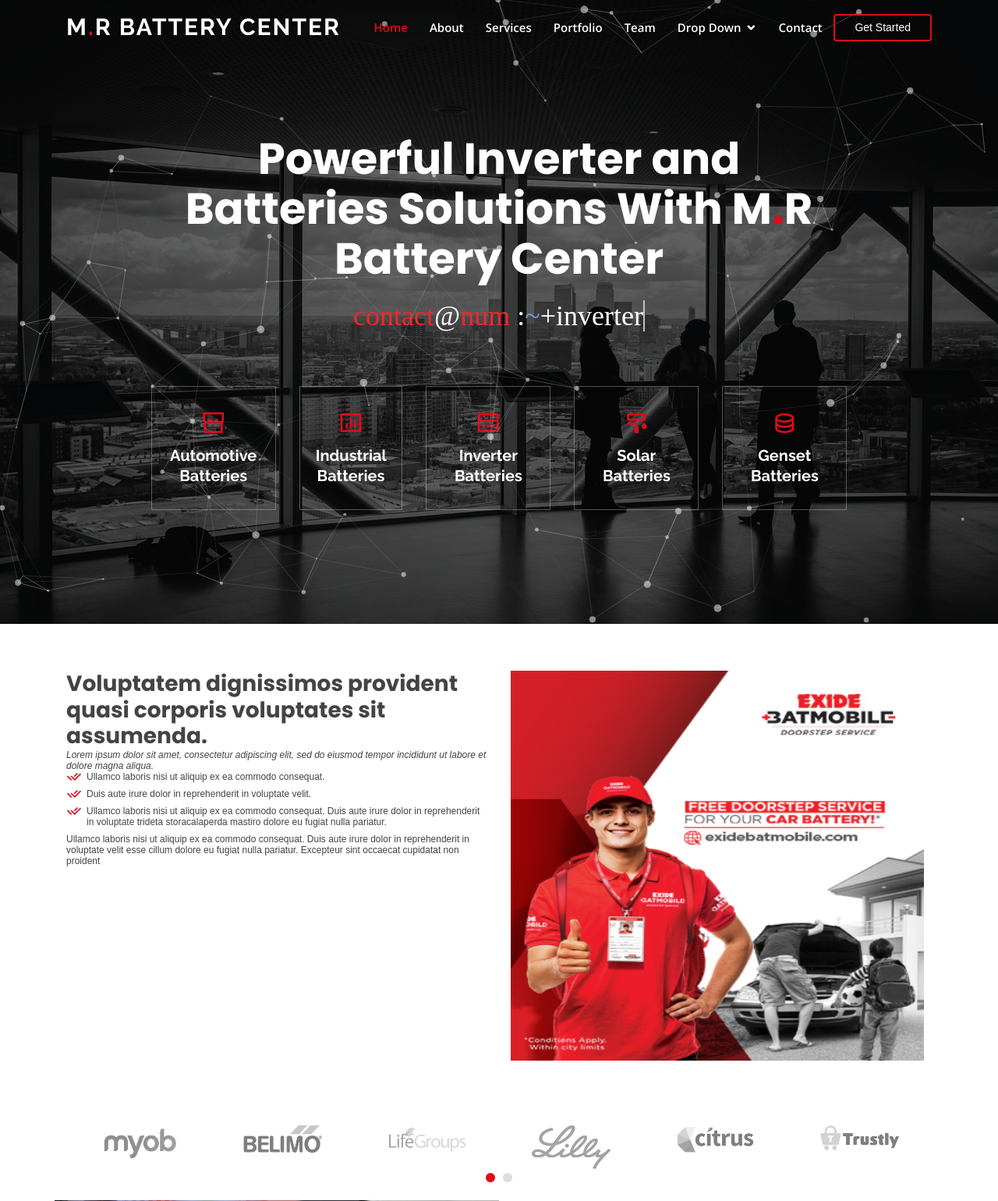
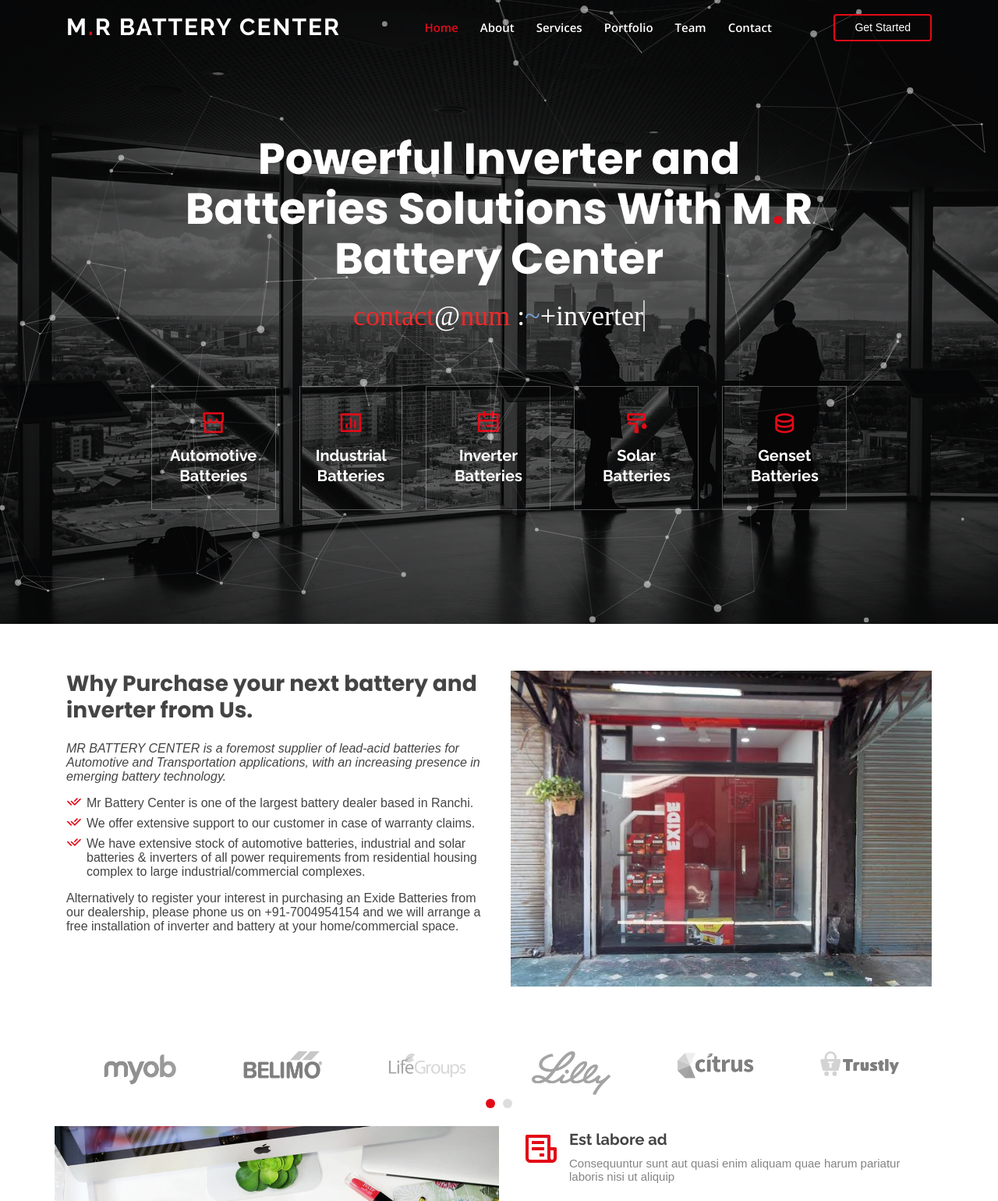
Before and after one commit to Dan7786/MR-, a PHP site: page / in a window 1280 px wide. Shown: the top 1540 px of the page at 78% size. Run offline with PHP 8.4, Linux system fonts and the light colour scheme.

Commit message:
link issues fixed

```diff
--- a/assets/css/style.css
+++ b/assets/css/style.css
@@ -591,7 +591,9 @@
   font-family: "Poppins", sans-serif;
   color: #151515;
 }
-
+.mr-battery{
+  font-size: 16px;
+}
 /*--------------------------------------------------------------
 # About
 --------------------------------------------------------------*/
@@ -605,11 +607,11 @@
   list-style: none;
   padding: 0;
 }
-.about img{
+/*.about img{
   width: 530px;
   height: 500px;
 }
-.about .content ul li {
+*/.about .content ul li {
   padding: 0 0 8px 26px;
   position: relative;
 }
@@ -836,6 +838,7 @@
 .portfolio #portfolio-flters li:hover, .portfolio #portfolio-flters li.filter-active {
   color: white;
   background: #e30a17;
+  color: white;
 }
 
 .portfolio #portfolio-flters li:last-child {
@@ -1506,7 +1509,7 @@
 }
 
 #footer .footer-top .footer-info h3 {
-  font-size: 28px;
+  font-size: 22px;
   margin: 0 0 20px 0;
   padding: 2px 0 2px 0;
   line-height: 1;
--- a/index.html
+++ b/index.html
@@ -11,7 +11,7 @@
   <meta name="viewport" content="width=device-width, initial-scale=1.0, minimum-scale=1.0, maximum-scale=1.0, user-scalable=no">
 
   <!-- Favicons -->
-  <link href="assets/img/favicon.png" rel="icon">
+  <link href="assets/img/exidelogo.PNG" rel="icon">
   <link href="assets/img/apple-touch-icon.png" rel="apple-touch-icon">
 
   <!-- Google Fonts -->
@@ -55,9 +55,9 @@
           <li class="active"><a href="index.html">Home</a></li>
           <li><a href="#about">About</a></li>
           <li><a href="#services">Services</a></li>
-          <li><a href="#portfolio">Portfolio</a></li>
-          <li><a href="#team">Team</a></li>
-          <li class="drop-down"><a href="">Drop Down</a>
+          <li><a href="#products">Portfolio</a></li>
+          <li><a href="#brands">Team</a></li>
+         <!--  <li class="drop-down"><a href="">Drop Down</a>
             <ul>
               <li><a href="#">Drop Down 1</a></li>
               <li class="drop-down"><a href="#">Deep Drop Down</a>
@@ -72,7 +72,7 @@
               <li><a href="#">Drop Down 2</a></li>
               <li><a href="#">Drop Down 3</a></li>
               <li><a href="#">Drop Down 4</a></li>
-            </ul>
+            </ul> -->
           </li>
           <li><a href="#contact">Contact</a></li>
 
@@ -141,22 +141,20 @@
 
         <div class="row">
           <div class="col-lg-6 order-1 order-lg-2" data-aos="fade-left" data-aos-delay="100">
-            <img src="assets/img/exide1.jpg" class="img-fluid" alt="">
+            <img src="assets/img/exide2.JPG" class="img-fluid" alt="">
           </div>
-          <div class="col-lg-6 pt-4 pt-lg-0 order-2 order-lg-1 content" data-aos="fade-right" data-aos-delay="100">
-            <h3>Voluptatem dignissimos provident quasi corporis voluptates sit assumenda.</h3>
-            <p class="font-italic">
-              Lorem ipsum dolor sit amet, consectetur adipiscing elit, sed do eiusmod tempor incididunt ut labore et dolore
-              magna aliqua.
+          <div class="col-lg-6 mr-battery pt-4 pt-lg-0 order-2 order-lg-1 content" data-aos="fade-right" data-aos-delay="100">
+            <h3>Why Purchase your next battery and inverter from Us.</h3>
+            <p class="font-italic mt-4 mb-3">
+              MR BATTERY CENTER is a foremost supplier of lead-acid batteries for Automotive and Transportation applications, with an increasing presence in emerging battery technology.
             </p>
             <ul>
-              <li><i class="ri-check-double-line"></i> Ullamco laboris nisi ut aliquip ex ea commodo consequat.</li>
-              <li><i class="ri-check-double-line"></i> Duis aute irure dolor in reprehenderit in voluptate velit.</li>
-              <li><i class="ri-check-double-line"></i> Ullamco laboris nisi ut aliquip ex ea commodo consequat. Duis aute irure dolor in reprehenderit in voluptate trideta storacalaperda mastiro dolore eu fugiat nulla pariatur.</li>
+              <li><i class="ri-check-double-line"></i> Mr Battery Center is one of the largest battery dealer based in Ranchi. </li>
+              <li><i class="ri-check-double-line"></i> We offer extensive support to our customer in case of warranty claims.</li>
+              <li><i class="ri-check-double-line"></i> We have extensive stock of automotive batteries, industrial and solar batteries & inverters of all power requirements from residential housing complex to large industrial/commercial complexes. </li>
             </ul>
-            <p>
-              Ullamco laboris nisi ut aliquip ex ea commodo consequat. Duis aute irure dolor in reprehenderit in voluptate
-              velit esse cillum dolore eu fugiat nulla pariatur. Excepteur sint occaecat cupidatat non proident
+            <p class="mt-2" >
+              Alternatively to register your interest in purchasing an Exide Batteries from our dealership, please phone us on +91-7004954154 and we will arrange a free installation of inverter and battery at your home/commercial space.
             </p>
           </div>
         </div>
@@ -294,7 +292,7 @@
       <div class="container" data-aos="fade-up">
 
         <div class="section-title mt-5">
-          <h2>Portfolio</h2>
+          <h2>Products</h2>
           <p>Check our Products</p>
         </div>
 
@@ -566,7 +564,7 @@
       <div class="container" data-aos="fade-up">
 
         <div class="section-title">
-          <h2>Team</h2>
+          <h2>Brands</h2>
           <p>Check our Brands</p>
         </div>
 
@@ -677,13 +675,13 @@
               <div class="email">
                 <i class="icofont-envelope"></i>
                 <h4>Email:</h4>
-                <p>khan.nafees85@gmail.com</p>
+                <p><a href ="mailto:khan.nafees85gmail.com"> khan.nafees85gmail.com</a></p>
               </div>
 
               <div class="phone">
                 <i class="icofont-phone"></i>
                 <h4>Call:</h4>
-                <p>+91 7004954154</p>
+                <p><a href="tel:+917004954154">+917004954154</a></p>
               </div>
 
             </div>
@@ -736,12 +734,12 @@
 
           <div class="col-lg-3 col-md-6">
             <div class="footer-info">
-              <h3>MR<span>.</span></h3>
+              <h3>M<span>.</span>R BATTERY CENTER</h3>
               <p>
                 Bariatu Basti  <br>
                 Ranchi, Jharkhand<br><br>
-                <strong>Phone:</strong> +91 7004954154<br>
-                <strong>Email:</strong> khan.nafees85gmail.com<br>
+                <strong>Phone:</strong> <a href="tel:+917004954154">+917004954154</a><br>
+                <strong>Email:</strong><a href ="mailto:khan.nafees85gmail.com"> khan.nafees85gmail.com</a><br>
               </p>
               <div class="social-links mt-3">
                 <a href="#" class="twitter"><i class="bx bxl-twitter"></i></a>
```
Also changed, not shown: assets/img/IMG_7655.JPG (added), assets/img/exide2.JPG (added), assets/img/exidelogo.PNG (added).
